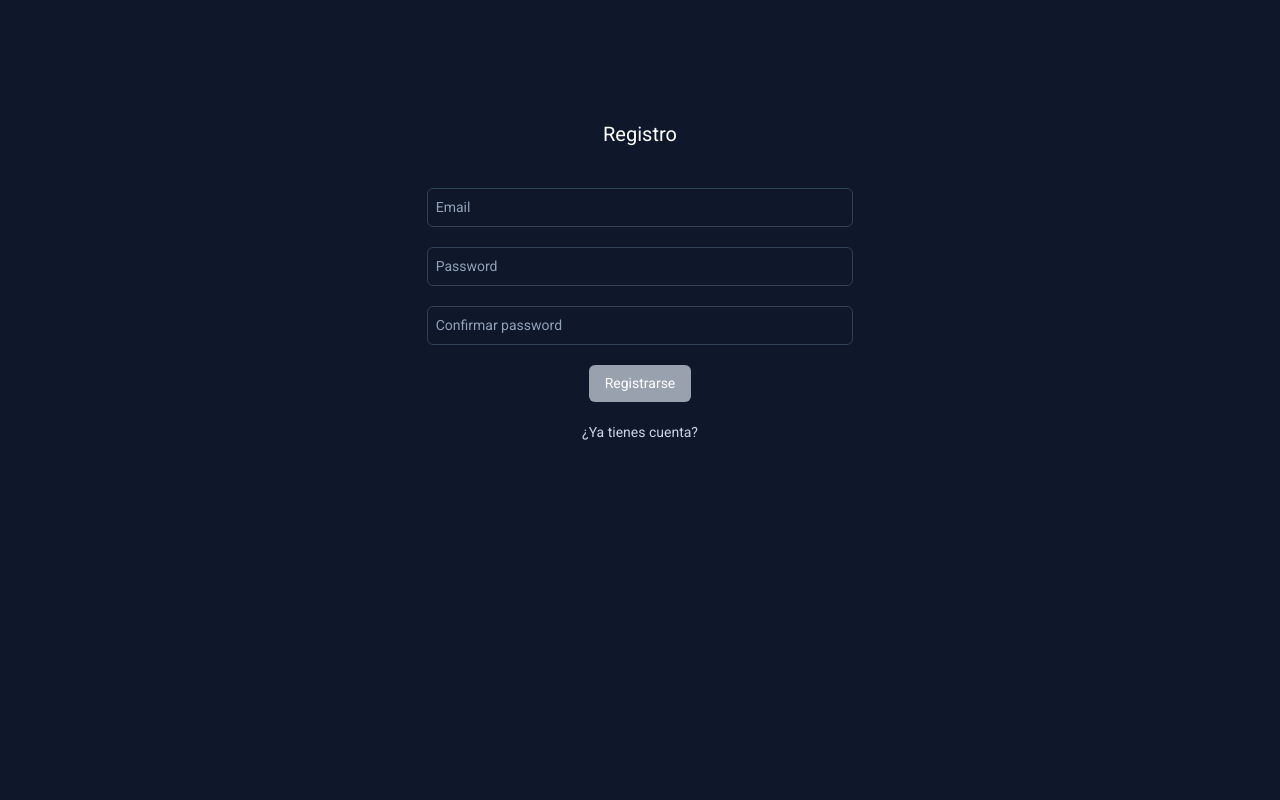
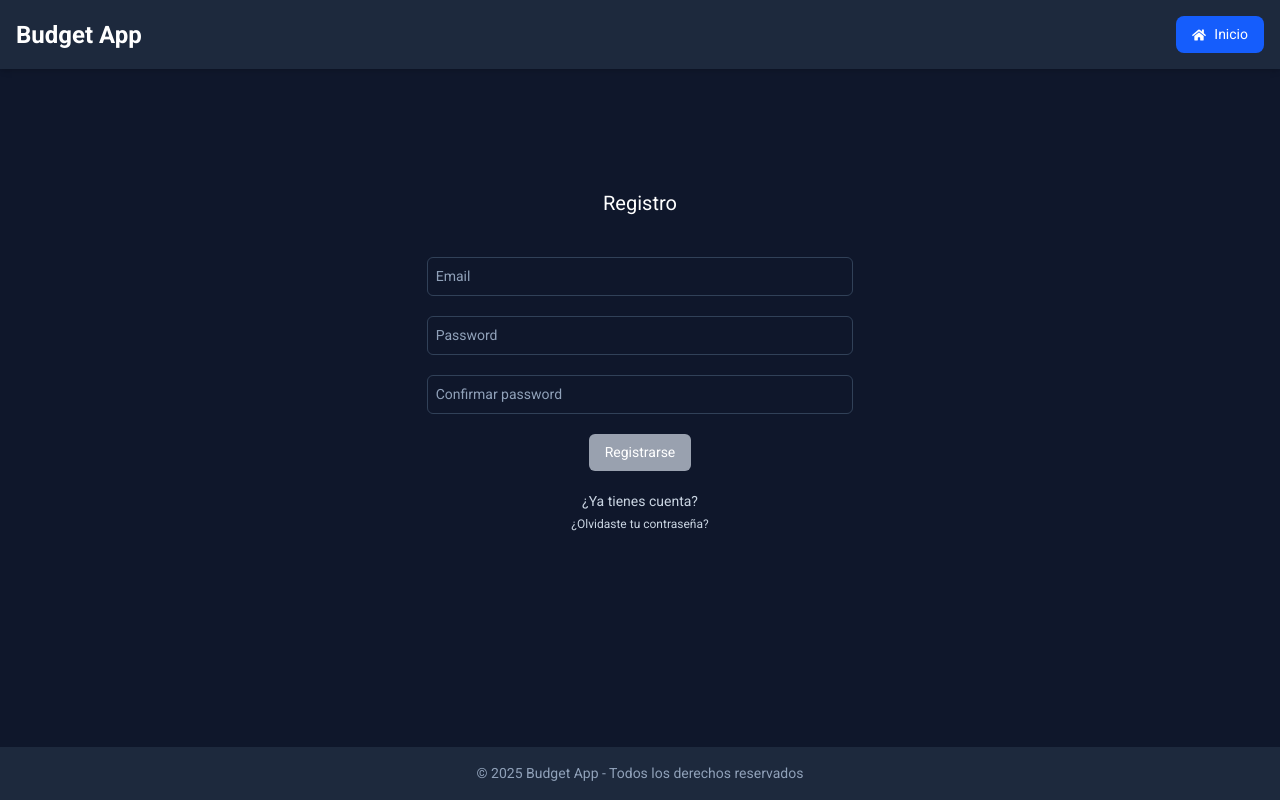
Before and after one commit to Cr1sti4n85/budget-app, a React (Vite) app in the folder frontend/: page /auth in a window 1280 px wide. Built offline with nearby package versions, Linux system fonts and the light colour scheme.

Commit message:
Fix pagination issue, create landing page, update login page

```diff
--- a/frontend/src/components/Header.tsx
+++ b/frontend/src/components/Header.tsx
@@ -8,14 +8,13 @@ import queryClient from '../config/queryClient';
 
 export const Header: FC = () => {
   const { user } = useAuth();
-  // const isAuth = user !== null;
 
   const navigate = useNavigate();
   const { mutate: signout } = useMutation({
     mutationFn: logout,
     onSettled: () => {
       queryClient.clear(); //clears the entire cache
-      navigate('/auth', { replace: true });
+      navigate('/inicio', { replace: true });
     },
   });
 
--- a/frontend/src/components/ProtectedRoutes.tsx
+++ b/frontend/src/components/ProtectedRoutes.tsx
@@ -18,7 +18,7 @@ const ProtectedRoutes: FC<Props> = ({ children }) => {
       ) : user ? (
         children
       ) : (
-        <Navigate to="/auth" replace />
+        <Navigate to="/inicio" replace />
       )}
     </>
   );
--- a/frontend/src/components/TransactionTable.tsx
+++ b/frontend/src/components/TransactionTable.tsx
@@ -14,7 +14,7 @@ const TransactionTable: FC<TransactionTableProps> = ({ limit = 3 }) => {
   const [currentPage, setCurrentPage] = useState<number>(1);
   const [totalPages, setTotalPages] = useState<number>(0);
 
-  const { paginatedTransactions } = useTransactionsPaginated(
+  const { paginatedTransactions, isPlaceholderData } = useTransactionsPaginated(
     {},
     currentPage,
     limit,
@@ -27,7 +27,9 @@ const TransactionTable: FC<TransactionTableProps> = ({ limit = 3 }) => {
   }, [transactions, limit]);
 
   const handlePageChange = (selectedItem: { selected: number }) => {
-    setCurrentPage(selectedItem.selected + 1);
+    if (!isPlaceholderData) {
+      setCurrentPage(selectedItem.selected + 1);
+    }
   };
 
   return (
@@ -38,12 +40,16 @@ const TransactionTable: FC<TransactionTableProps> = ({ limit = 3 }) => {
         pageLinkClassName="text-white text-xs py-1 px-2 rounded-sm"
         previousClassName="text-white py-1 px-2 bg-slate-800 rounded-sm text-xs"
         nextClassName="text-white py-1 px-2 bg-slate-800 rounded-sm text-xs"
+        nextLabel="Siguiente"
+        previousLabel="Anterior"
         disabledClassName="text-white/50 cursor-not-allowed"
         disabledLinkClassName="text-slate-600 cursor-not-allowed"
         pageCount={totalPages}
         pageRangeDisplayed={1}
         marginPagesDisplayed={2}
         onPageChange={handlePageChange}
+        forcePage={currentPage - 1} // importante para evitar inconsistencia visual
+        renderOnZeroPageCount={null}
       />
       <div className="bg-slate-800 px-4 py-3 rounded-md mt-4">
         <table className="w-full ">
--- a/frontend/src/config/apiClient.ts
+++ b/frontend/src/config/apiClient.ts
@@ -38,7 +38,7 @@ API.interceptors.response.use(
       } catch {
         queryClient.clear();
         // redirect to login page
-        window.location.href = '/auth';
+        window.location.href = '/inicio';
       }
     }
 
--- a/frontend/src/hooks/useTransactionPaginated.ts
+++ b/frontend/src/hooks/useTransactionPaginated.ts
@@ -1,5 +1,9 @@
 import { getPaginatedTransactions, TransactionDto } from '../utils/api';
-import { QueryOptions, useQuery } from '@tanstack/react-query';
+import {
+  keepPreviousData,
+  QueryOptions,
+  useQuery,
+} from '@tanstack/react-query';
 import { QueryKeys } from '../utils/constants';
 
 const useTransactionsPaginated = (
@@ -10,7 +14,7 @@ const useTransactionsPaginated = (
   const { data: paginatedTransactions, ...rest } = useQuery<TransactionDto[]>({
     queryKey: [QueryKeys.TRANSACTION_PAGINATED, page, limit],
     queryFn: async () => await getPaginatedTransactions(page, limit),
-
+    placeholderData: keepPreviousData,
     ...opts,
   });
 
--- a/frontend/src/pages/Auth.tsx
+++ b/frontend/src/pages/Auth.tsx
@@ -1,9 +1,10 @@
 import { useMutation } from '@tanstack/react-query';
 import { FC, useState } from 'react';
-import { useNavigate } from 'react-router';
+import { Link, useNavigate } from 'react-router';
 import { FaSpinner } from 'react-icons/fa6';
 import { login, register } from '../utils/api';
 import { toast } from 'react-toastify';
+import { FaHome } from 'react-icons/fa';
 
 const Auth: FC = () => {
   const navigate = useNavigate();
@@ -49,11 +50,20 @@ const Auth: FC = () => {
   });
 
   return (
-    <div className="min-h-screen bg-slate-900 text-white pb-20">
-      <div
-        className="pt-30 flex flex-col items-center justify-center
-    bg-stale-900 text-white"
-      >
+    <div className="min-h-screen bg-slate-900 text-white flex flex-col">
+      <header className="bg-slate-800 p-4 flex justify-between items-center shadow-md">
+        <h1 className="text-2xl font-bold">Budget App</h1>
+        <nav className="flex gap-4">
+          <Link
+            to="/inicio"
+            className="flex items-center gap-2 bg-blue-600 hover:bg-blue-500 px-4 py-2 rounded-lg transition-colors"
+          >
+            <FaHome />
+            Inicio
+          </Link>
+        </nav>
+      </header>
+      <div className="pt-30 flex-grow bg-stale-900 text-white">
         <h1 className="mb-10 text-center text-xl">
           {isLoggedIn ? 'Iniciar sesión' : 'Registro'}
         </h1>
@@ -121,7 +131,7 @@ const Auth: FC = () => {
             </button>
           )}
         </form>
-        <div className="flex justify-center mt-5">
+        <div className="flex flex-col justify-center mt-5">
           {isLoggedIn ? (
             <button
               onClick={() => setIsLoggedIn(!isLoggedIn)}
@@ -140,8 +150,19 @@ const Auth: FC = () => {
               ¿Ya tienes cuenta?
             </button>
           )}
+          <button className="text-slate-300 hover:text-white text-xs pt-1">
+            ¿Olvidaste tu contraseña?
+          </button>
         </div>
       </div>
+
+      {/* Footer */}
+      <footer className="bg-slate-800 p-4 text-center text-slate-400">
+        <p>
+          © {new Date().getFullYear()} Budget App - Todos los derechos
+          reservados
+        </p>
+      </footer>
     </div>
   );
 };
--- a/frontend/src/pages/Home.tsx
+++ b/frontend/src/pages/Home.tsx
@@ -1,8 +1,6 @@
 import { FC } from 'react';
-import useAuth from '../hooks/useAuth';
 
 const Home: FC = () => {
-  const { user } = useAuth();
   return <div>Home</div>;
 };
 
--- /dev/null
+++ b/frontend/src/pages/inicio.tsx
@@ -0,0 +1,69 @@
+import { Link } from 'react-router';
+import { FaChartLine, FaUser } from 'react-icons/fa';
+import financeImage from '../assets/img/budget.jpg'; // Asegúrate de tener esta imagen o reemplázala
+
+export const HomePage = () => {
+  return (
+    <div className="min-h-screen bg-slate-900 text-white flex flex-col">
+      {/* Header con botones de navegación */}
+      <header className="bg-slate-800 p-4 flex justify-between items-center shadow-md">
+        <h1 className="text-2xl font-bold">Budget App</h1>
+        <nav className="flex gap-4">
+          <Link
+            to="/"
+            className="flex items-center gap-2 bg-slate-700 hover:bg-slate-600 px-4 py-2 rounded-lg transition-colors"
+          >
+            <FaChartLine />
+            Dashboard
+          </Link>
+          <Link
+            to="/auth"
+            className="flex items-center gap-2 bg-blue-600 hover:bg-blue-500 px-4 py-2 rounded-lg transition-colors"
+          >
+            <FaUser />
+            Iniciar Sesión
+          </Link>
+        </nav>
+      </header>
+
+      {/* Contenido principal */}
+      <main className="flex-grow flex flex-col md:flex-row items-center justify-center p-8 gap-8">
+        {/* Texto y llamada a la acción */}
+        <div className="max-w-md flex flex-col gap-6 text-center md:text-left">
+          <h2 className="text-4xl font-bold">
+            Toma el control de tus finanzas
+          </h2>
+          <p className="text-xl text-slate-300">
+            Registra tus ingresos y gastos mensuales de manera sencilla y mantén
+            un historial completo de tus movimientos financieros.
+          </p>
+          <div>
+            <Link
+              to="/auth"
+              className="inline-block bg-blue-600 hover:bg-blue-500 px-6 py-3 rounded-lg text-lg font-semibold transition-colors"
+            >
+              Empieza ahora
+            </Link>
+          </div>
+        </div>
+
+        {/* Imagen ilustrativa */}
+        <div className="max-w-md">
+          <img
+            src={financeImage}
+            alt="Control de finanzas personales"
+            className="rounded-lg shadow-xl"
+          />
+        </div>
+      </main>
+
+      {/* Footer */}
+      <footer className="bg-slate-800 p-4 text-center text-slate-400">
+        <p>
+          © {new Date().getFullYear()} Budget App - Todos los derechos
+          reservados
+        </p>
+      </footer>
+    </div>
+  );
+};
--- a/frontend/src/routes/router.tsx
+++ b/frontend/src/routes/router.tsx
@@ -5,6 +5,7 @@ import Home from '../pages/Home';
 import Transactions from '../pages/Transactions';
 import Categories from '../pages/Categories';
 import Auth from '../pages/Auth';
+import { HomePage } from '../pages/inicio';
 // import ProtectedRoutes from '../components/ProtectedRoutes';
 
 export const router = createBrowserRouter([
@@ -29,6 +30,10 @@ export const router = createBrowserRouter([
     ],
   },
   {
+    path: '/inicio',
+    element: <HomePage />,
+  },
+  {
     path: '/auth',
     element: <Auth />,
   },
```
Also changed, not shown: 1 other file (tests, documents, lock files or other folders).
